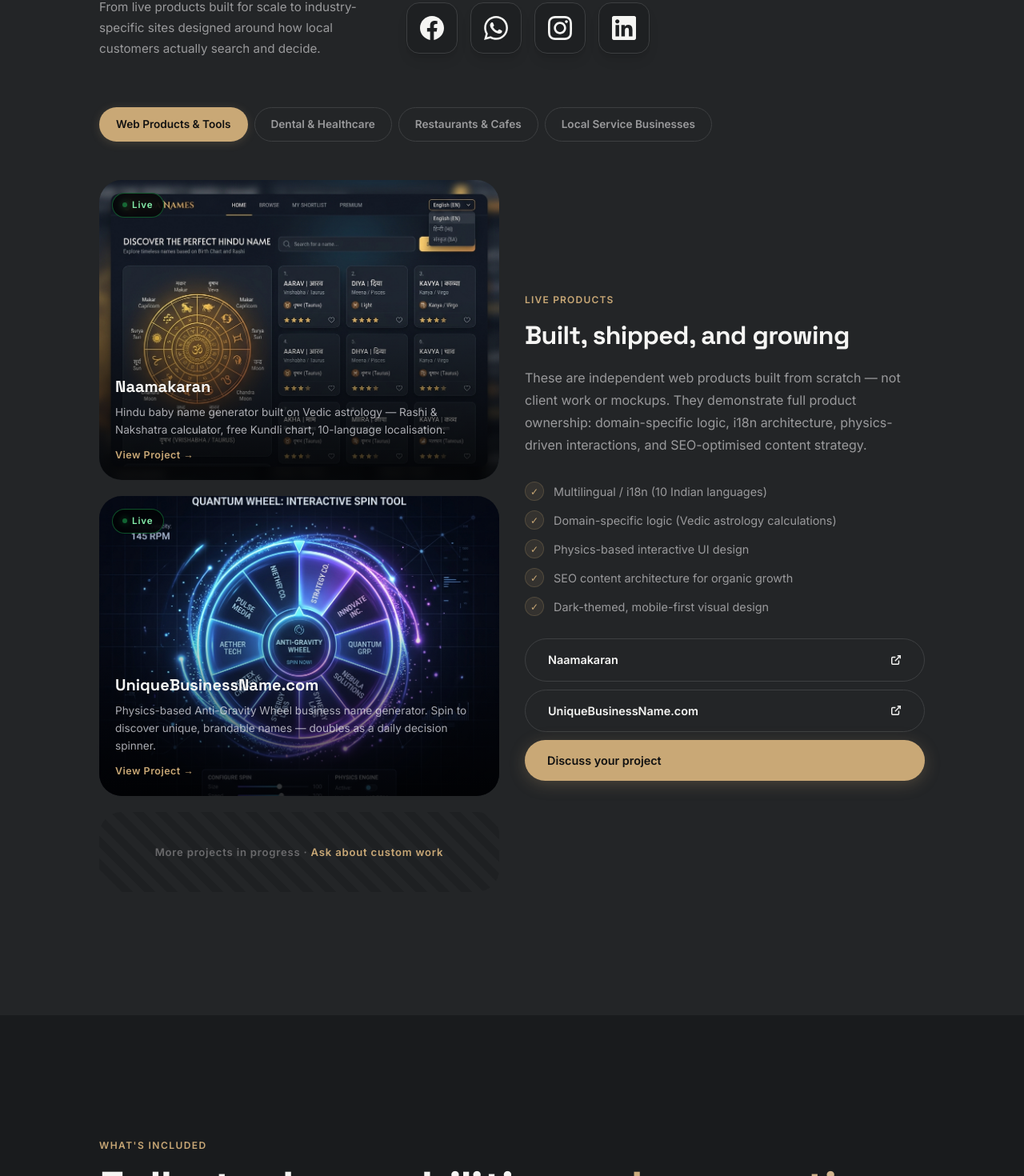
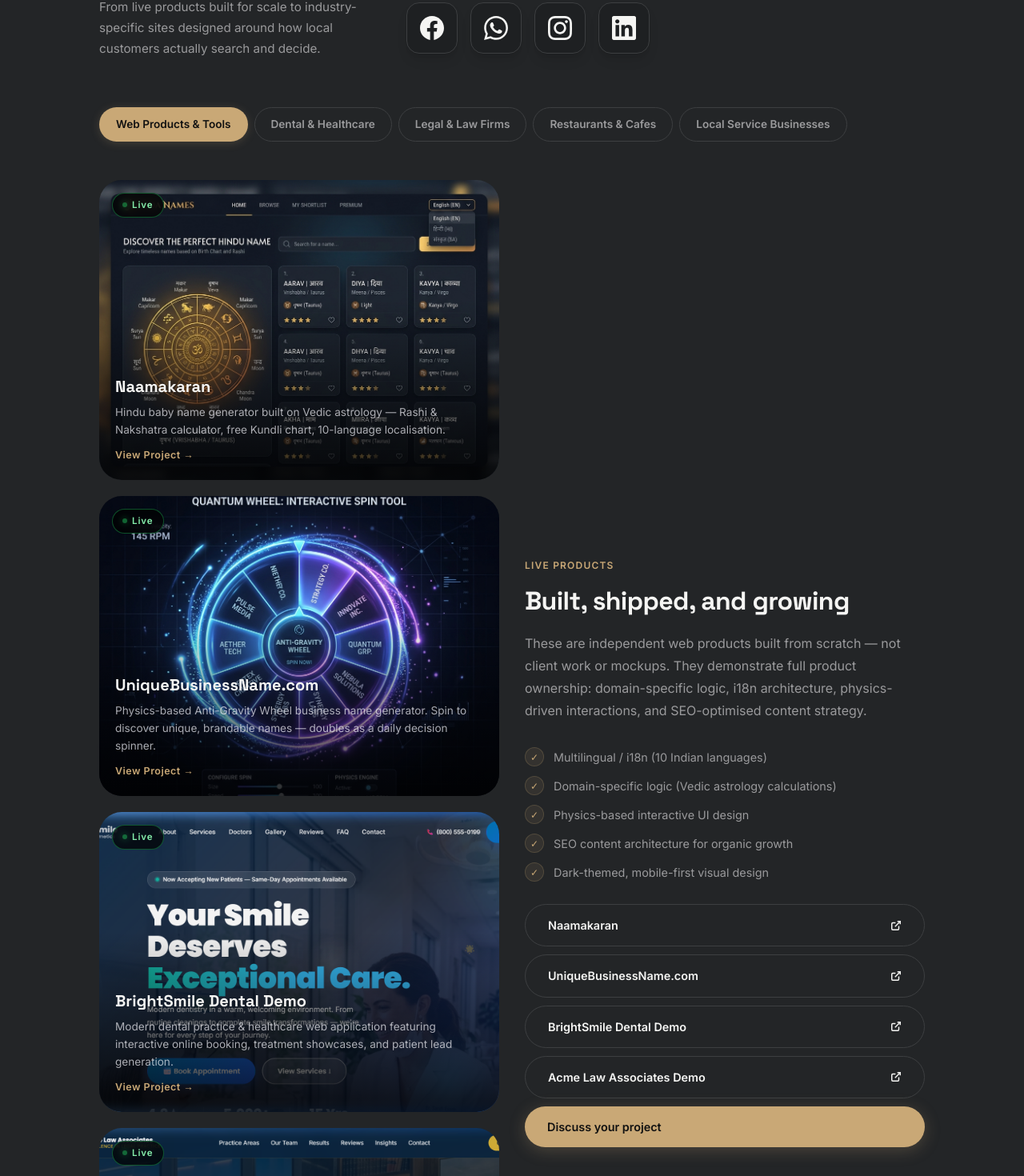
Before and after one commit to Deeptech90/Deep-Tech-Solutions, a Next.js app: page / in a window 1280 px wide. Shown: the part 1076-2546 px from the top of the page at 80% size. Built offline with nearby package versions, Linux system fonts and the light colour scheme; a web font is replaced by a local one.

Commit message:
Update law firm demo link to Acme Law Associates

```diff
--- a/components/ExpertiseSection.tsx
+++ b/components/ExpertiseSection.tsx
@@ -50,6 +50,22 @@ const categories: Category[] = [
         isLive: true,
         liveUrl: "https://uniquebusinessname.com",
       },
+      {
+        image: "/dental-demo-preview.png",
+        title: "BrightSmile Dental Demo",
+        description:
+          "Modern dental practice & healthcare web application featuring interactive online booking, treatment showcases, and patient lead generation.",
+        isLive: true,
+        liveUrl: "https://deeptechdemo.vercel.app/",
+      },
+      {
+        image: "/law-firm-demo-preview.png",
+        title: "Acme Law Associates Demo",
+        description:
+          "Premium law firm website featuring practice area showcases, attorney profiles, case results, client reviews, and a free consultation booking flow.",
+        isLive: true,
+        liveUrl: "https://acme-law-associates.vercel.app",
+      },
     ],
     infoLabel: "Live Products",
     infoTitle: "Built, shipped, and growing",
@@ -71,10 +87,12 @@ const categories: Category[] = [
     id: "dental",
     label: "Dental & Healthcare",
     project: {
-      image: "/dental-hero.png",
-      title: "PureSmile Dental Studio",
+      image: "/dental-demo-preview.png",
+      title: "BrightSmile Dental & Cosmetics",
       description:
-        "A conversion-optimised dental website with online booking integration, local SEO, and after-hours appointment capture.",
+        "A conversion-optimised dental website with online booking, before/after smile gallery, patient testimonials, local SEO, and after-hours appointment capture.",
+      isLive: true,
+      liveUrl: "https://deeptechdemo.vercel.app/",
     },
     infoLabel: "Healthcare Websites",
     infoTitle: "Turning searches into booked appointments",
@@ -85,6 +103,29 @@ const categories: Category[] = [
       "Appointment booking widget integration",
       "Trust-building patient testimonial layouts",
       "Mobile-first — most bookings happen on phone",
+    ],
+  },
+  {
+    id: "law",
+    label: "Legal & Law Firms",
+    project: {
+      image: "/law-firm-demo-preview.png",
+      title: "Acme Law Associates",
+      description:
+        "A trust-first law firm website with structured practice area pages, attorney bios, case results, client testimonials, and a free consultation CTA — built to rank and convert.",
+      isLive: true,
+      liveUrl: "https://acme-law-associates.vercel.app",
+    },
+    infoLabel: "Legal Websites",
+    infoTitle: "Win clients before the first call",
+    infoDesc:
+      "People searching for legal help need to trust you immediately. We build law firm websites that establish authority through attorney credibility, practice area clarity, and frictionless consultation booking — so you win the client before you even speak.",
+    features: [
+      "Practice area landing pages for SEO",
+      "Attorney profiles that build authority",
+      "Case results & testimonials for trust",
+      "Free consultation CTA & lead capture",
+      "Mobile-first — most searches happen on phone",
     ],
   },
   {
@@ -523,14 +564,40 @@ export default function ExpertiseSection() {
                       </li>
                     ))}
                   </ul>
+                  <div style={{ display: "flex", flexDirection: "column", gap: 10, marginTop: 32 }}>
+                    {current.project?.isLive && current.project?.liveUrl && (
+                      <a
+                        href={current.project.liveUrl}
+                        target="_blank"
+                        rel="noopener noreferrer"
+                        className="btn btn-ghost"
+                        id={`live-link-${current.id}`}
+                        style={{ justifyContent: "space-between" }}
+                      >
+                        <span>View Live Demo</span>
+                        <svg
+                          width="14"
+                          height="14"
+                          viewBox="0 0 24 24"
+                          fill="none"
+                          stroke="currentColor"
+                          strokeWidth="2.5"
+                          aria-hidden="true"
+                        >
+                          <path d="M18 13v6a2 2 0 0 1-2 2H5a2 2 0 0 1-2-2V8a2 2 0 0 1 2-2h6" />
+                          <polyline points="15 3 21 3 21 9" />
+                          <line x1="10" y1="14" x2="21" y2="3" />
+                        </svg>
+                      </a>
+                    )}
                     <a
                       href="#contact"
                       className="btn btn-primary"
                       id={`expertise-cta-${current.id}`}
-                    style={{ marginTop: 32 }}
                     >
                       Discuss your project
                     </a>
+                  </div>
                 </FadeUp>
               </div>
             )}
```
Also changed, not shown: public/dental-demo-preview.png (added), public/law-firm-demo-preview.png (added). Lines whose indentation alone changed are shown as unchanged.
